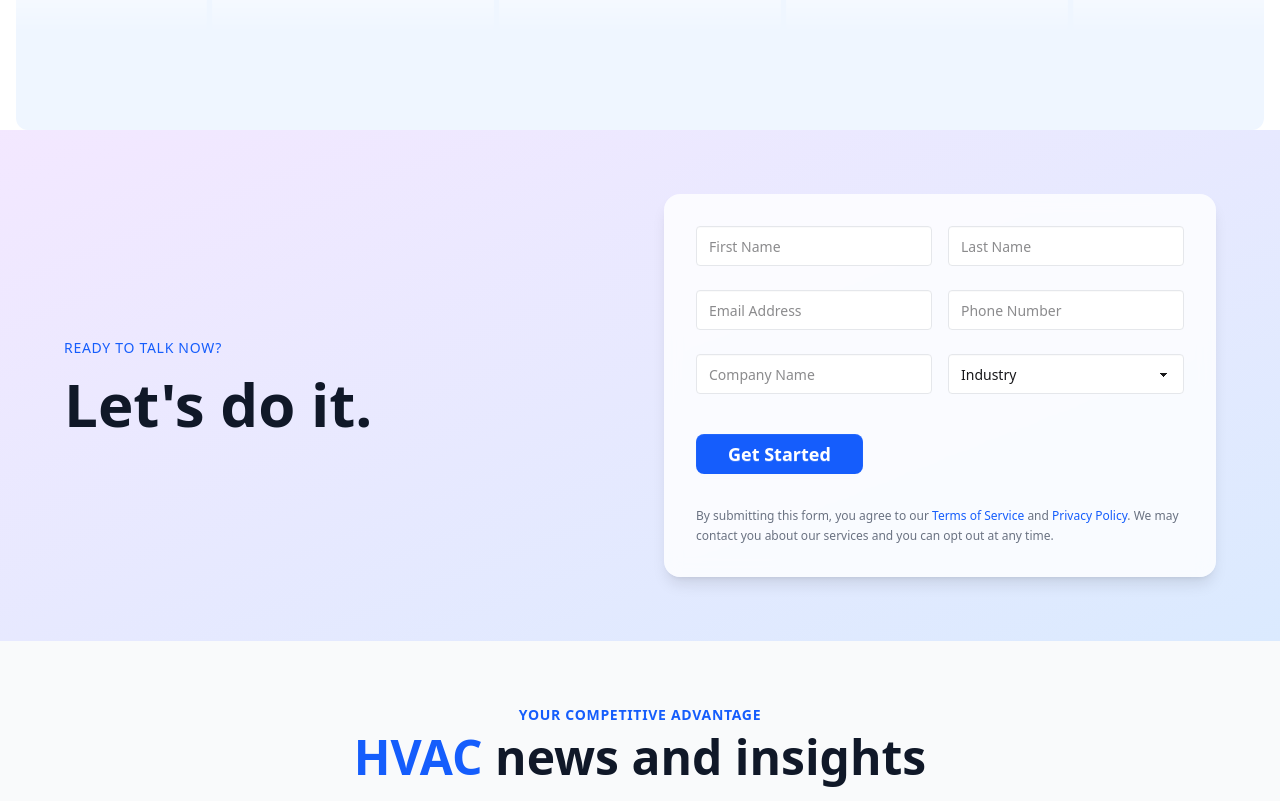
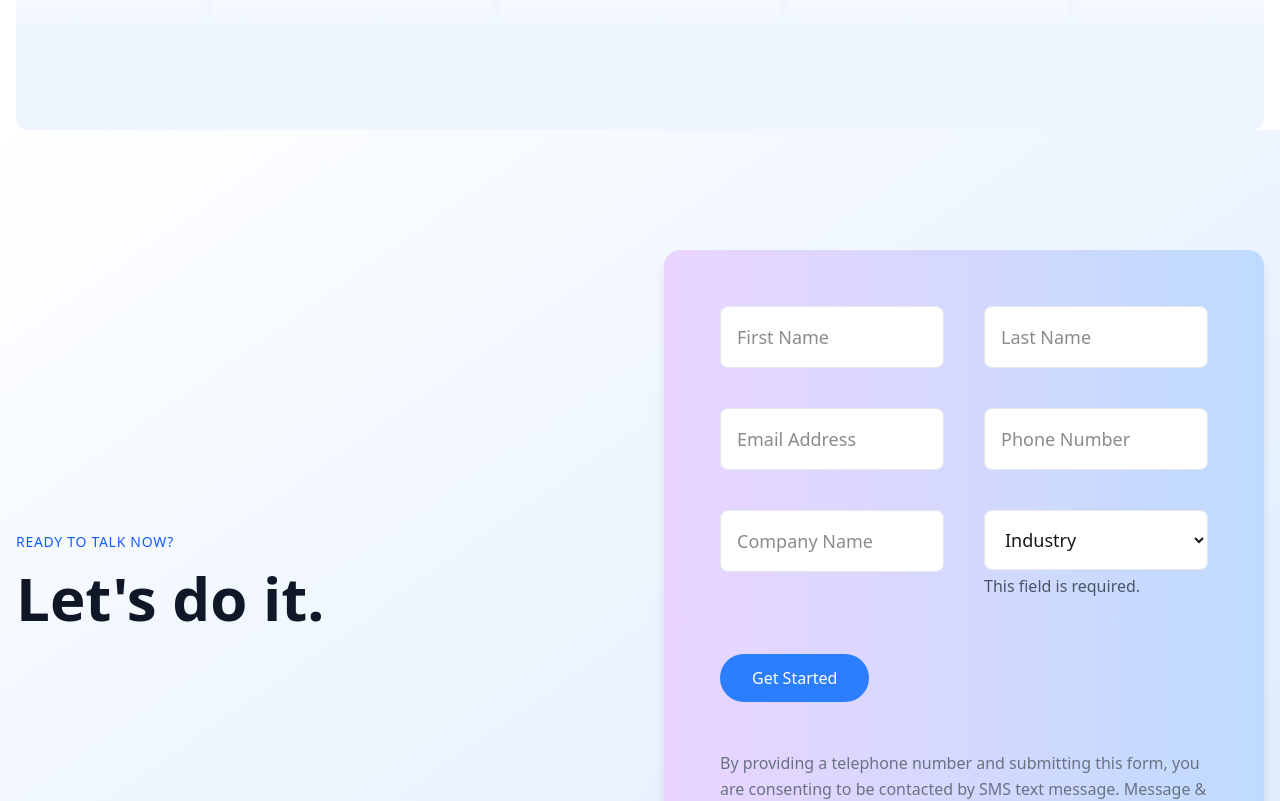
Before and after one commit to arman-miaa/Marketing-Advisor, a React (Vite) app: page /home-services in a window 1280 px wide. Shown: the part 3447-4248 px from the top of the page. Built offline with nearby package versions, Linux system fonts and the light colour scheme.

Commit message:
ContactFormSection design done

```diff
--- a/src/components/modules/homeservices/ContactFormSection.jsx
+++ b/src/components/modules/homeservices/ContactFormSection.jsx
@@ -1,8 +1,7 @@
-"use client";
-
 
 
 import { useState } from "react";
+
 
 export default function ContactFormSection() {
   const [formData, setFormData] = useState({
@@ -14,14 +13,15 @@ export default function ContactFormSection() {
     industry: "",
   });
 
-const handleInputChange = (e) => {
+  const handleInputChange = (
+    e
+  ) => {
     const { name, value } = e.target;
     setFormData((prev) => ({
       ...prev,
       [name]: value,
     }));
   };
-
 
   const handleSubmit = (e) => {
     e.preventDefault();
@@ -30,8 +30,8 @@ const handleInputChange = (e) => {
   };
 
   return (
-    <section className="bg-gradient-to-br from-purple-100 to-blue-100 py-16 px-4">
-      <div className="max-w-6xl mx-auto">
+    <section className="bg-gradient-to-br from-blue-0 to-blue-100 py-16 md:py-30 px-4">
+      <div className="container mx-auto">
         <div className="grid lg:grid-cols-2 gap-12 items-center">
           {/* Left side - Heading */}
           <div className="space-y-4">
@@ -44,10 +44,10 @@ const handleInputChange = (e) => {
           </div>
 
           {/* Right side - Form */}
-          <div className="bg-white/80 backdrop-blur-sm rounded-2xl p-8 shadow-lg">
-            <form onSubmit={handleSubmit} className="space-y-6">
+          <div className="bg-gradient-to-r from-purple-200 to-blue-200 rounded-2xl p-14 shadow-lg">
+            <form onSubmit={handleSubmit} className="space-y-10">
               {/* First Name & Last Name */}
-              <div className="grid grid-cols-1 md:grid-cols-2 gap-4">
+              <div className="grid grid-cols-1 md:grid-cols-2 gap-10">
                 <div className="form-control">
                   <input
                     type="text"
@@ -55,7 +55,7 @@ const handleInputChange = (e) => {
                     placeholder="First Name"
                     value={formData.firstName}
                     onChange={handleInputChange}
-                    className="input input-bordered w-full bg-white border-gray-200 focus:border-blue-500 focus:ring-2 focus:ring-blue-200"
+                    className="w-full bg-white border border-gray-200 rounded-lg px-4 py-4 text-lg focus:outline-none focus:ring-0 focus:border-gray-200"
                     required
                   />
                 </div>
@@ -66,14 +66,14 @@ const handleInputChange = (e) => {
                     placeholder="Last Name"
                     value={formData.lastName}
                     onChange={handleInputChange}
-                    className="input input-bordered w-full bg-white border-gray-200 focus:border-blue-500 focus:ring-2 focus:ring-blue-200"
+                    className="w-full bg-white border border-gray-200 rounded-lg px-4 py-4 text-lg focus:outline-none focus:ring-0 focus:border-gray-200"
                     required
                   />
                 </div>
               </div>
 
               {/* Email & Phone */}
-              <div className="grid grid-cols-1 md:grid-cols-2 gap-4">
+              <div className="grid grid-cols-1 md:grid-cols-2 gap-10">
                 <div className="form-control">
                   <input
                     type="email"
@@ -81,7 +81,7 @@ const handleInputChange = (e) => {
                     placeholder="Email Address"
                     value={formData.email}
                     onChange={handleInputChange}
-                    className="input input-bordered w-full bg-white border-gray-200 focus:border-blue-500 focus:ring-2 focus:ring-blue-200"
+                    className="w-full bg-white border border-gray-200 rounded-lg px-4 py-4 text-lg focus:outline-none focus:ring-0 focus:border-gray-200"
                     required
                   />
                 </div>
@@ -92,14 +92,14 @@ const handleInputChange = (e) => {
                     placeholder="Phone Number"
                     value={formData.phone}
                     onChange={handleInputChange}
-                    className="input input-bordered w-full bg-white border-gray-200 focus:border-blue-500 focus:ring-2 focus:ring-blue-200"
+                    className="w-full bg-white border border-gray-200 rounded-lg px-4 py-4 text-lg focus:outline-none focus:ring-0 focus:border-gray-200"
                     required
                   />
                 </div>
               </div>
 
               {/* Company & Industry */}
-              <div className="grid grid-cols-1 md:grid-cols-2 gap-4">
+              <div className="grid grid-cols-1 md:grid-cols-2 gap-10">
                 <div className="form-control">
                   <input
                     type="text"
@@ -107,7 +107,7 @@ const handleInputChange = (e) => {
                     placeholder="Company Name"
                     value={formData.company}
                     onChange={handleInputChange}
-                    className="input input-bordered w-full bg-white border-gray-200 focus:border-blue-500 focus:ring-2 focus:ring-blue-200"
+                    className="w-full bg-white border border-gray-200 rounded-lg px-4 py-4 text-lg focus:outline-none focus:ring-0 focus:border-gray-200"
                     required
                   />
                 </div>
@@ -116,7 +116,7 @@ const handleInputChange = (e) => {
                     name="industry"
                     value={formData.industry}
                     onChange={handleInputChange}
-                    className="select select-bordered w-full bg-white border-gray-200 focus:border-blue-500 focus:ring-2 focus:ring-blue-200"
+                    className="w-full bg-white border border-gray-200 rounded-lg px-4 py-4 text-lg focus:outline-none focus:ring-0 focus:border-gray-200"
                     required
                   >
                     <option value="" disabled>
@@ -130,6 +130,7 @@ const handleInputChange = (e) => {
                     <option value="cleaning">Cleaning Services</option>
                     <option value="other">Other</option>
                   </select>
+                  <p className=" text-gray-600 mt-1">This field is required.</p>
                 </div>
               </div>
 
@@ -137,7 +138,7 @@ const handleInputChange = (e) => {
               <div className="pt-4">
                 <button
                   type="submit"
-                  className="btn bg-blue-600 hover:bg-blue-700 text-white border-none w-full md:w-auto px-8 py-3 text-lg font-semibold rounded-lg transition-all duration-200 hover:shadow-lg"
+                  className="bg-blue-500 cursor-pointer text-white px-8 py-3 rounded-full transition-colors "
                 >
                   Get Started
                 </button>
@@ -145,17 +146,11 @@ const handleInputChange = (e) => {
 
               {/* Disclaimer */}
               <div className="pt-2">
-                <p className="text-xs text-gray-500 leading-relaxed">
-                  By submitting this form, you agree to our{" "}
-                  <a href="#" className="text-blue-600 hover:underline">
-                    Terms of Service
-                  </a>{" "}
-                  and{" "}
-                  <a href="#" className="text-blue-600 hover:underline">
-                    Privacy Policy
-                  </a>
-                  . We may contact you about our services and you can opt out at
-                  any time.
+                <p className=" text-gray-500 leading-relaxed">
+                  By providing a telephone number and submitting this form, you
+                  are consenting to be contacted by SMS text message. Message &
+                  data rates may apply. You can reply STOP to opt-out of further
+                  messaging.
                 </p>
               </div>
             </form>
```
Lines whose indentation alone changed are shown as unchanged.
